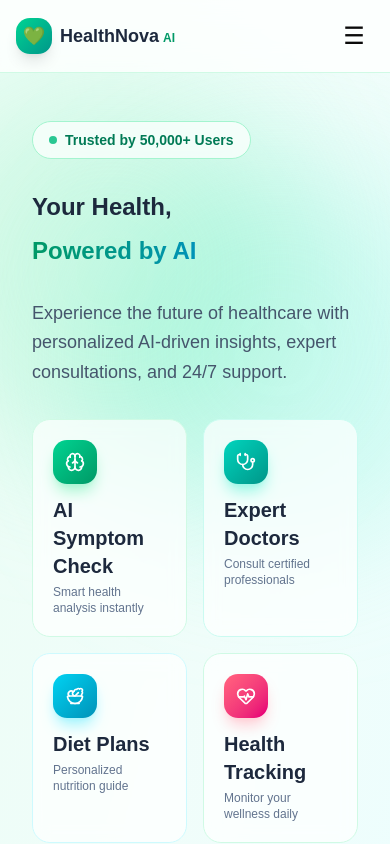
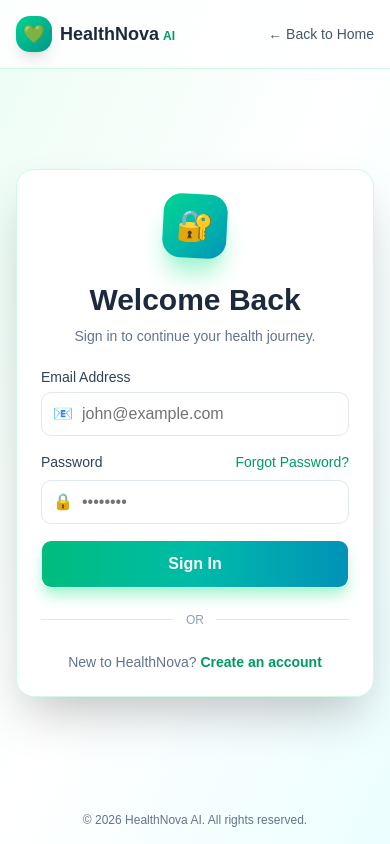
Before and after one commit to ihasseeb/HealthNova.com, a React (Vite) app in the folder frontend/: page /login in a window 390 px wide. Shown: the top 844 px of the page. Built offline with nearby package versions, Linux system fonts and the light colour scheme.

Commit message:
Fix FeaturesSection mobile responsive - 2 col grid

```diff
--- a/frontend/src/components/Home/FeatureSection.tsx
+++ b/frontend/src/components/Home/FeatureSection.tsx
@@ -65,63 +65,65 @@ const FeaturesSection = () => {
   ];
 
   return (
-    <section className="px-8 lg:px-16 py-20 bg-white">
+    <section className="px-4 md:px-8 lg:px-16 py-10 md:py-16 lg:py-20 bg-white">
       <div className="max-w-7xl mx-auto">
+        {/* Header */}
         <motion.div
           initial={{ opacity: 0, y: 20 }}
           whileInView={{ opacity: 1, y: 0 }}
           viewport={{ once: true }}
           transition={{ duration: 0.6 }}
-          className="text-center space-y-4 mb-16"
+          className="text-center space-y-3 md:space-y-4 mb-8 md:mb-12 lg:mb-16"
         >
-          <div className="inline-flex items-center gap-2 px-4 py-2 bg-teal-100 rounded-full">
+          <div className="inline-flex items-center gap-2 px-3 md:px-4 py-1.5 md:py-2 bg-teal-100 rounded-full">
             <motion.span
               animate={{ rotate: 360 }}
               transition={{ duration: 3, repeat: Infinity, ease: "linear" }}
             >
               ✨
             </motion.span>
-            <span className="text-sm font-semibold text-teal-700">
+            <span className="text-xs md:text-sm font-semibold text-teal-700">
               Features
             </span>
           </div>
-          <h2 className="text-4xl lg:text-5xl font-bold text-slate-800">
+          <h2 className="text-2xl md:text-4xl lg:text-5xl font-bold text-slate-800 px-2">
             Everything You Need,{" "}
             <span className="bg-gradient-to-r from-emerald-600 to-teal-600 bg-clip-text text-transparent">
               Powered by AI
             </span>
           </h2>
-          <p className="text-slate-600 max-w-2xl mx-auto text-lg">
+          <p className="text-slate-600 max-w-2xl mx-auto text-sm md:text-lg px-4">
             Discover the powerful features that make HealthNova your perfect
             health companion.
           </p>
         </motion.div>
 
+        {/* Cards Grid */}
         <motion.div
           variants={containerVariants}
           initial="hidden"
           whileInView="visible"
           viewport={{ once: true }}
-          className="grid md:grid-cols-2 lg:grid-cols-3 gap-6"
+          className="grid grid-cols-2 md:grid-cols-2 lg:grid-cols-3 gap-3 md:gap-6"
         >
           {features.map((feature, index) => (
             <motion.div
               key={index}
               variants={cardVariants}
               whileHover={{ y: -10, scale: 1.02 }}
-              className={`group p-8 bg-gradient-to-br ${feature.bg} to-white rounded-2xl border border-emerald-100 hover:shadow-2xl transition-all cursor-pointer`}
+              className={`group p-4 md:p-6 lg:p-8 bg-gradient-to-br ${feature.bg} to-white rounded-2xl border border-emerald-100 hover:shadow-2xl transition-all cursor-pointer`}
             >
               <motion.div
                 whileHover={{ rotate: 360, scale: 1.1 }}
                 transition={{ duration: 0.5 }}
-                className={`w-14 h-14 bg-gradient-to-br ${feature.gradient} rounded-2xl flex items-center justify-center mb-6 shadow-lg text-2xl`}
+                className={`w-10 h-10 md:w-14 md:h-14 bg-gradient-to-br ${feature.gradient} rounded-xl md:rounded-2xl flex items-center justify-center mb-3 md:mb-6 shadow-lg text-lg md:text-2xl`}
               >
                 {feature.icon}
               </motion.div>
-              <h3 className="text-xl font-bold text-slate-800 mb-2">
+              <h3 className="text-sm md:text-xl font-bold text-slate-800 mb-1 md:mb-2 leading-tight">
                 {feature.title}
               </h3>
-              <p className="text-slate-600 text-sm leading-relaxed">
+              <p className="text-slate-600 text-xs md:text-sm leading-snug md:leading-relaxed">
                 {feature.description}
               </p>
             </motion.div>
--- a/frontend/src/layouts/AuthLayout.tsx
+++ b/frontend/src/layouts/AuthLayout.tsx
@@ -1,107 +1,53 @@
 import { Outlet } from "react-router-dom";
-import Navbar from "../components/Navbar";
-import { Stethoscope, HeartPulse, Brain, Salad } from "lucide-react";
+import { motion } from "framer-motion";
+import { Link } from "react-router-dom";
 
 const AuthLayout = () => {
   return (
-    <div className="min-h-screen bg-gradient-to-br from-emerald-50 via-teal-50 to-cyan-50 relative overflow-hidden">
-      {/* Decorative Blobs */}
-      <div className="absolute top-20 -left-20 w-96 h-96 bg-emerald-200 rounded-full mix-blend-multiply filter blur-3xl opacity-30 animate-pulse" />
-      <div className="absolute top-40 -right-20 w-96 h-96 bg-teal-200 rounded-full mix-blend-multiply filter blur-3xl opacity-30 animate-pulse" />
-      <div className="absolute bottom-20 left-1/2 w-96 h-96 bg-cyan-200 rounded-full mix-blend-multiply filter blur-3xl opacity-30 animate-pulse" />
+    <div className="min-h-screen bg-gradient-to-br from-emerald-50 via-white to-cyan-50 flex flex-col">
+      {/* Top Navigation */}
+      <nav className="px-4 md:px-8 py-4 bg-white/80 backdrop-blur-md border-b border-emerald-100">
+        <div className="max-w-7xl mx-auto flex items-center justify-between">
+          <Link to="/" className="flex items-center gap-2">
+            <div className="w-9 h-9 md:w-10 md:h-10 bg-gradient-to-br from-emerald-400 to-teal-600 rounded-xl flex items-center justify-center shadow-lg text-lg">
+              💚
+            </div>
+            <div>
+              <span className="text-lg md:text-xl font-bold text-slate-800">
+                HealthNova
+              </span>
+              <span className="text-xs text-emerald-600 font-semibold ml-1">
+                AI
+              </span>
+            </div>
+          </Link>
 
-      {/* Navbar */}
-      <div className="relative z-10">
-        <Navbar />
+          <Link
+            to="/"
+            className="text-sm text-slate-600 hover:text-emerald-600 font-medium"
+          >
+            ← Back to Home
+          </Link>
+        </div>
+      </nav>
+
+      {/* Main Content */}
+      <div className="flex-1 flex items-center justify-center p-4 md:p-8">
+        <motion.div
+          initial={{ opacity: 0, y: 20 }}
+          animate={{ opacity: 1, y: 0 }}
+          className="w-full max-w-md"
+        >
+          <div className="bg-white rounded-2xl md:rounded-3xl shadow-2xl p-6 md:p-8 border border-emerald-100">
+            <Outlet />
+          </div>
+        </motion.div>
       </div>
 
-      {/* Main Content */}
-      <div className="relative z-10 grid lg:grid-cols-2 gap-12 px-8 lg:px-16 py-12 max-w-7xl mx-auto">
-        {/* Left Side - Content */}
-        <div className="space-y-8 flex flex-col justify-center">
-          {/* Badge */}
-          <div className="inline-flex items-center gap-2 px-4 py-2 bg-white/70 backdrop-blur-sm rounded-full border border-emerald-200 w-fit">
-            <div className="w-2 h-2 bg-emerald-500 rounded-full animate-pulse" />
-            <span className="text-sm font-semibold text-emerald-700">
-              Trusted by 50,000+ Users
-            </span>
-          </div>
-
-          {/* Heading */}
-          <div className="space-y-3">
-            <h2 className="text-5xl lg:text-6xl font-bold text-slate-800 leading-tight">
-              Your Health,
-            </h2>
-            <h2 className="text-5xl lg:text-6xl font-bold leading-tight">
-              <span className="bg-gradient-to-r from-emerald-600 via-teal-600 to-cyan-600 bg-clip-text text-transparent">
-                Powered by AI
-              </span>
-            </h2>
-          </div>
-
-          {/* Description */}
-          <p className="text-slate-600 text-lg max-w-md leading-relaxed">
-            Experience the future of healthcare with personalized AI-driven
-            insights, expert consultations, and 24/7 support.
-          </p>
-
-          {/* Feature Grid */}
-          <div className="grid grid-cols-2 gap-4 max-w-lg">
-            <div className="p-5 bg-white/70 backdrop-blur-sm rounded-2xl border border-emerald-100 hover:shadow-xl hover:shadow-emerald-100 transition-all hover:-translate-y-1">
-              <div className="w-11 h-11 bg-gradient-to-br from-emerald-400 to-emerald-600 rounded-xl flex items-center justify-center mb-3 shadow-lg shadow-emerald-200">
-                <Brain className="w-5 h-5 text-white" />
-              </div>
-              <h3 className="font-bold text-slate-800 text-sm">
-                AI Symptom Check
-              </h3>
-              <p className="text-xs text-slate-500 mt-1">
-                Smart health analysis instantly
-              </p>
-            </div>
-
-            <div className="p-5 bg-white/70 backdrop-blur-sm rounded-2xl border border-teal-100 hover:shadow-xl hover:shadow-teal-100 transition-all hover:-translate-y-1">
-              <div className="w-11 h-11 bg-gradient-to-br from-teal-400 to-teal-600 rounded-xl flex items-center justify-center mb-3 shadow-lg shadow-teal-200">
-                <Stethoscope className="w-5 h-5 text-white" />
-              </div>
-              <h3 className="font-bold text-slate-800 text-sm">
-                Expert Doctors
-              </h3>
-              <p className="text-xs text-slate-500 mt-1">
-                Consult certified professionals
-              </p>
-            </div>
-
-            <div className="p-5 bg-white/70 backdrop-blur-sm rounded-2xl border border-cyan-100 hover:shadow-xl hover:shadow-cyan-100 transition-all hover:-translate-y-1">
-              <div className="w-11 h-11 bg-gradient-to-br from-cyan-400 to-cyan-600 rounded-xl flex items-center justify-center mb-3 shadow-lg shadow-cyan-200">
-                <Salad className="w-5 h-5 text-white" />
-              </div>
-              <h3 className="font-bold text-slate-800 text-sm">Diet Plans</h3>
-              <p className="text-xs text-slate-500 mt-1">
-                Personalized nutrition guide
-              </p>
-            </div>
-
-            <div className="p-5 bg-white/70 backdrop-blur-sm rounded-2xl border border-emerald-100 hover:shadow-xl hover:shadow-emerald-100 transition-all hover:-translate-y-1">
-              <div className="w-11 h-11 bg-gradient-to-br from-rose-400 to-pink-600 rounded-xl flex items-center justify-center mb-3 shadow-lg shadow-rose-200">
-                <HeartPulse className="w-5 h-5 text-white" />
-              </div>
-              <h3 className="font-bold text-slate-800 text-sm">
-                Health Tracking
-              </h3>
-              <p className="text-xs text-slate-500 mt-1">
-                Monitor your wellness daily
-              </p>
-            </div>
-          </div>
-        </div>
-
-        {/* Right Side - Form Card */}
-        <div className="flex items-center justify-center">
-          <div className="w-full max-w-md bg-white/80 backdrop-blur-xl rounded-3xl shadow-2xl shadow-emerald-100 p-8 border border-white">
-            <Outlet />
-          </div>
-        </div>
-      </div>
+      {/* Footer */}
+      <footer className="text-center py-4 text-slate-500 text-xs">
+        © 2026 HealthNova AI. All rights reserved.
+      </footer>
     </div>
   );
 };
```
